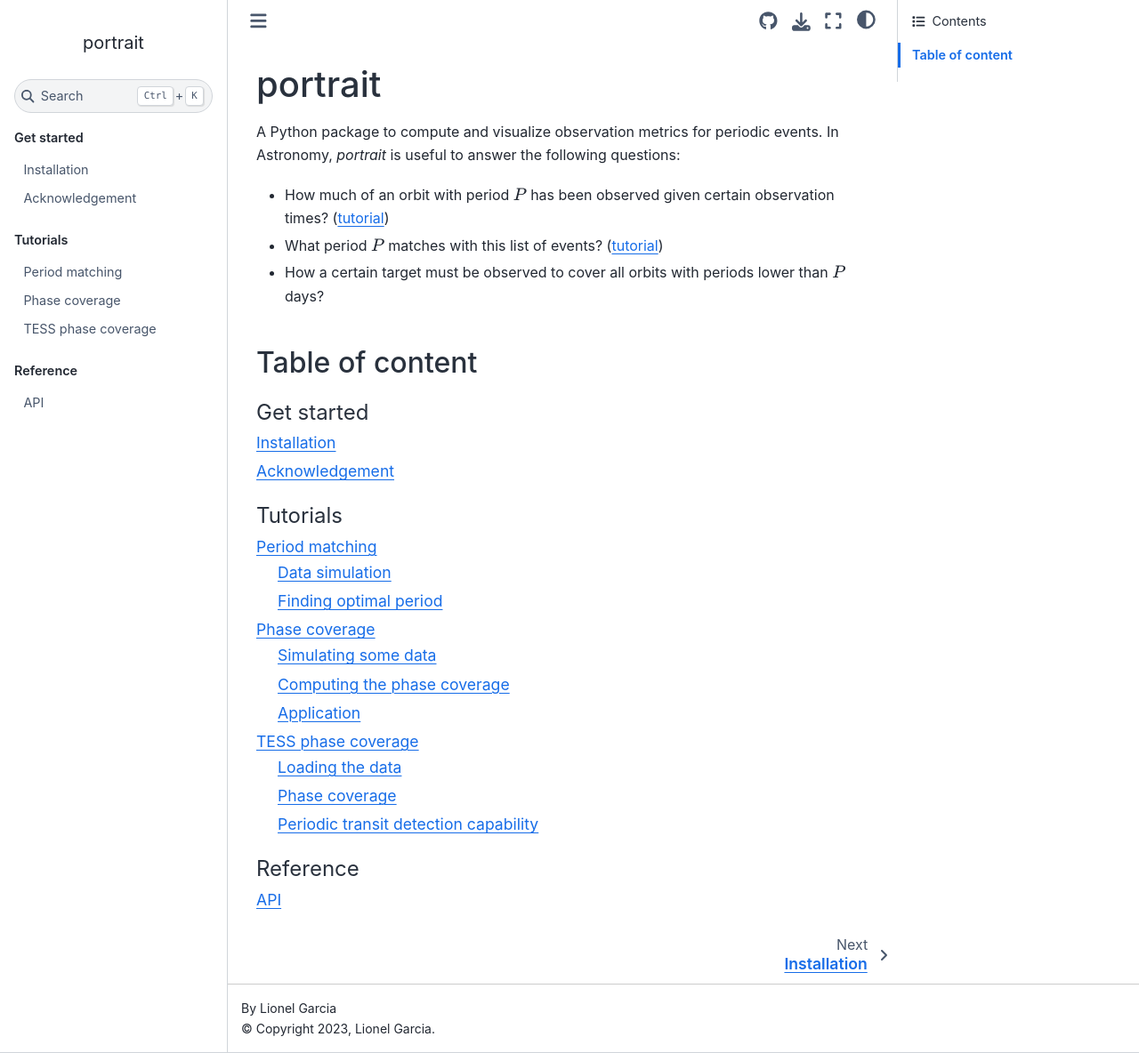
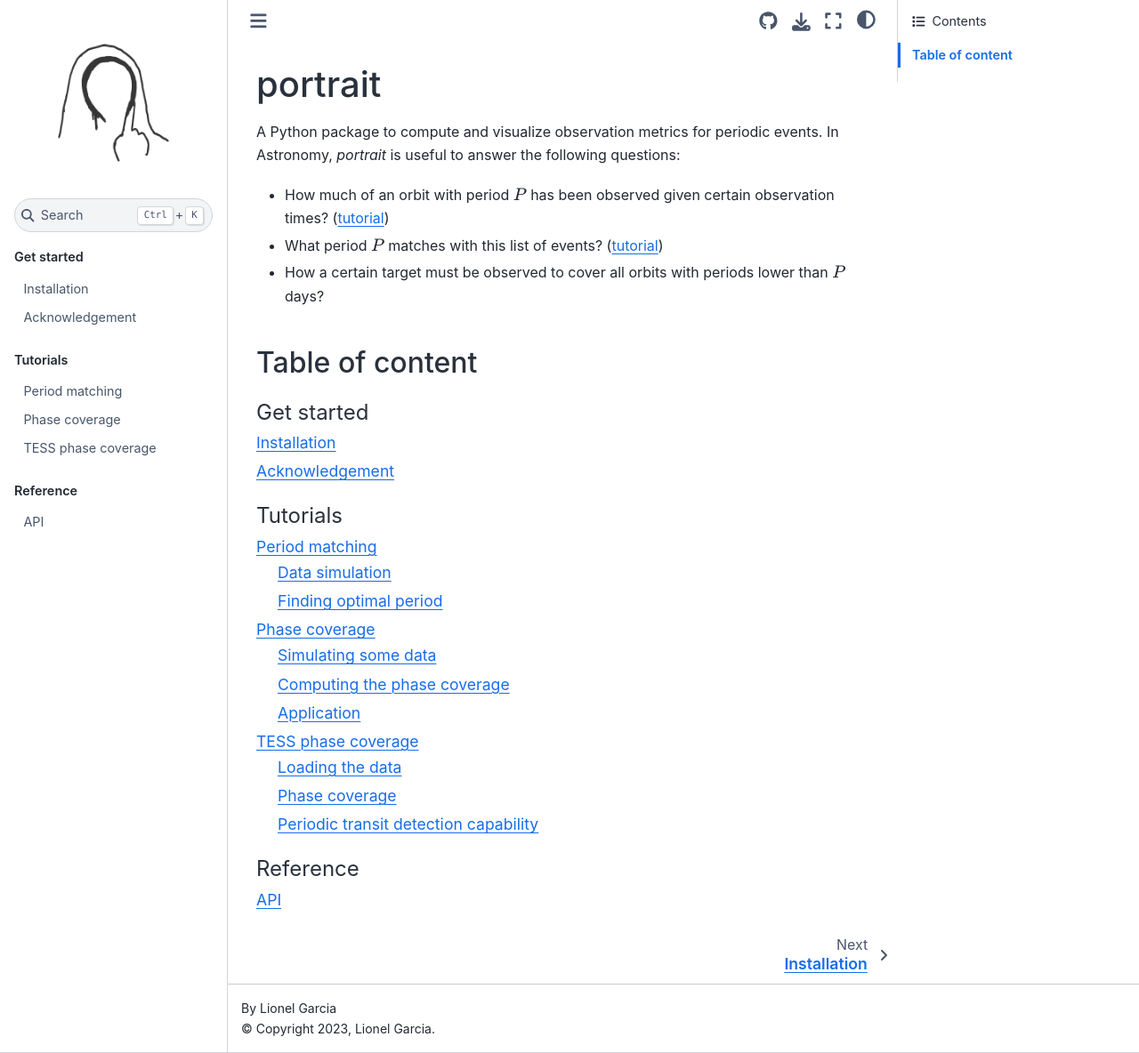
Before and after one commit to lgrcia/portrait, a Sphinx documentation site: the page built from docs/index.md, in a window 1280 px wide and 1184 px high. Shown: the whole window at 89% size. Built offline with Sphinx 7.4.7 and the Sphinx Book theme 1.1.4, drawn with Linux system fonts in a browser that asks for light colours.

Commit message:
feat: change illu + in docs

```diff
--- a/docs/conf.py
+++ b/docs/conf.py
@@ -10,6 +10,7 @@ project = "portrait"
 copyright = "2023, Lionel Garcia"
 author = "Lionel Garcia"
 release = "0.0.1"
+html_logo = "_static/portrait.png"
 
 # -- General configuration ---------------------------------------------------
 
```
Also changed, not shown: docs/_static/portrait.png.
